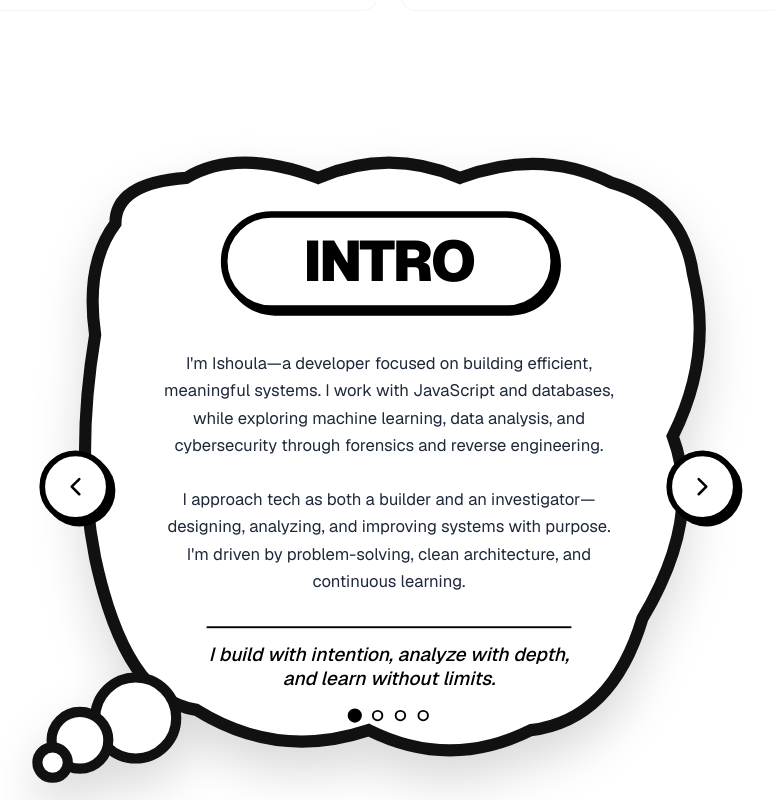
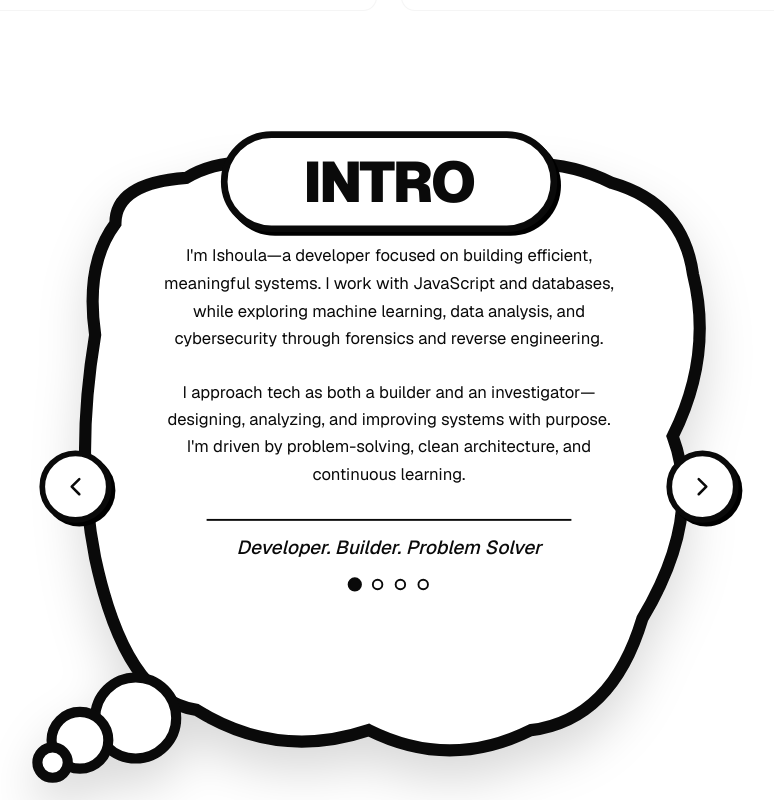
Before and after one commit to Ishoula/Getting_to_know, a Next.js app: page / in a window 1280 px wide. Shown: the part 3300-4100 px from the top of the page, without its empty margins (251-1025 px from the left). Built offline with nearby package versions, Linux system fonts and the light colour scheme; no server answers; the database is empty.

Commit message:
Refined the Quickie bubble

```diff
--- a/components/identity-bubble/Quickie.tsx
+++ b/components/identity-bubble/Quickie.tsx
@@ -2,7 +2,7 @@
 
 import React, { useState } from 'react';
 import { motion, AnimatePresence } from 'framer-motion';
-import { ChevronLeft, ChevronRight } from 'lucide-react';
+import { ChevronLeft, ChevronRight ,MessageCircle, Mail} from 'lucide-react';
 
 const SECTIONS = [
   {
@@ -24,8 +24,7 @@ const SECTIONS = [
     ),
     tagline: (
       <>
-        I build with intention, analyze with depth,<br className="hidden sm:block" />
-        and learn without limits.
+        Developer. Builder. Problem Solver
       </>
     )
   },
@@ -35,41 +34,37 @@ const SECTIONS = [
     content: (
       <div className="grid grid-cols-2 gap-x-3 gap-y-2 sm:gap-x-8 sm:gap-y-4 text-left">
         <div>
-          <h3 className="font-bold text-black border-b-2 border-black/10 mb-0.5 sm:mb-1">Frontend</h3>
-          <p className="text-[9px] xs:text-[11px] sm:text-[13px] md:text-base">Next.js, React, TypeScript, Tailwind CSS</p>
+          <h3 className="font-bold text-foreground border-b-2 border-foreground/10 mb-0.5 sm:mb-1">Frontend & Mobile</h3>
+          <p className="text-[9px] xs:text-[11px] sm:text-[13px] md:text-base">Next.js, React, TypeScript, Tailwind CSS, React Native</p>
         </div>
         <div>
-          <h3 className="font-bold text-black border-b-2 border-black/10 mb-0.5 sm:mb-1">Backend</h3>
-          <p className="text-[9px] xs:text-[11px] sm:text-[13px] md:text-base">Node.js, PostgreSQL, GraphQL, Prisma, Redis</p>
+          <h3 className="font-bold text-foreground border-b-2 border-foreground/10 mb-0.5 sm:mb-1">Backend</h3>
+          <p className="text-[9px] xs:text-[11px] sm:text-[13px] md:text-base">Node.js, PostgreSQL, REST, Prisma,Java, Spring Boot,Python, MongoDB, PostgreSQL, SQLite</p>
         </div>
         <div>
-          <h3 className="font-bold text-black border-b-2 border-black/10 mb-0.5 sm:mb-1">DevOps</h3>
-          <p className="text-[9px] xs:text-[11px] sm:text-[13px] md:text-base">Docker, AWS, Kubernetes, CI/CD</p>
-        </div>
-        <div>
-          <h3 className="font-bold text-black border-b-2 border-black/10 mb-0.5 sm:mb-1">Core</h3>
-          <p className="text-[9px] xs:text-[11px] sm:text-[13px] md:text-base">System Design, Security, Data Analysis</p>
+          <h3 className="font-bold text-foreground border-b-2 border-foreground/10 mb-0.5 sm:mb-1">Others</h3>
+          <p className="text-[9px] xs:text-[11px] sm:text-[13px] md:text-base">Data Structures and Algorithms, Git, Embedded Systems, C++, C, Google sheets, Ms Excel, Python, Canva , Figma, Blender</p>
         </div>
       </div>
     ),
-    tagline: "Mastering the stack from pixels to production."
+    tagline: "What I bring to the table"
   },
   {
     id: 'projects',
     title: 'PROJECTS',
     content: (
       <div className="space-y-2 sm:space-y-4">
-        <div className="border-l-[3px] sm:border-l-4 border-black pl-3 sm:pl-4 py-0.5">
-          <h3 className="font-bold text-black text-xs sm:text-lg md:text-xl">PesaTracker</h3>
+        <div className="border-l-[3px] sm:border-l-4 border-foreground pl-3 sm:pl-4 py-0.5">
+          <h3 className="font-bold text-foreground text-xs sm:text-lg md:text-xl">PesaTracker</h3>
           <p className="text-[9px] xs:text-[11px] sm:text-[13px] md:text-base">A premium financial ecosystem with glassmorphism and real-time analytics.</p>
         </div>
-        <div className="border-l-[3px] sm:border-l-4 border-black pl-3 sm:pl-4 py-0.5">
-          <h3 className="font-bold text-black text-xs sm:text-lg md:text-xl">Interactive Portfolio</h3>
+        <div className="border-l-[3px] sm:border-l-4 border-foreground pl-3 sm:pl-4 py-0.5">
+          <h3 className="font-bold text-foreground text-xs sm:text-lg md:text-xl">Interactive Portfolio</h3>
           <p className="text-[9px] xs:text-[11px] sm:text-[13px] md:text-base">Modern 3D showcase built with Next.js, Three.js and Framer Motion.</p>
         </div>
       </div>
     ),
-    tagline: "Turning complex problems into elegant, functional reality."
+    tagline: "From concept to reality"
   },
   {
     id: 'contact',
@@ -80,17 +75,52 @@ const SECTIONS = [
           Looking for a developer who thinks like an investigator and builds like an architect?
           Let&apos;s talk about your next project.
         </p>
-        <button
-          onClick={() => window.location.href = '#contact'}
-          className="bg-black text-white px-5 sm:px-8 py-1.5 sm:py-3 rounded-full font-bold text-xs sm:text-base hover:scale-105 transition-transform shadow-[4px_4px_0px_0px_rgba(255,255,255,0.3)]"
-        >
-          GET IN TOUCH
-        </button>
+        <div className="space-y-4">
+            <h4 className="text-sm font-semibold uppercase tracking-wider text-muted-foreground">Contact</h4>
+            <ul className="space-y-3">
+              <li>
+                <a
+                  href="mailto:shoulamite2k@gmail.com"
+                  className="group flex items-center gap-3 text-sm hover:text-primary transition-colors"
+                >
+                  <div className="p-2 rounded-full bg-primary/10 group-hover:bg-primary/20 transition-colors">
+                    <Mail className="h-4 w-4" />
+                  </div>
+                  <span>shoulamite2k@gmail.com</span>
+                </a>
+              </li>
+             <li>
+                <a
+                  href="https://wa.me/+250798482836"
+                  target="_blank"
+                  rel="noopener noreferrer"
+                  className="group flex items-center gap-3 text-sm hover:text-green-500 transition-colors"
+                >
+                  <div className="p-2 rounded-full bg-green-500/10 group-hover:bg-green-500/20 transition-colors">
+                    <MessageCircle className="h-4 w-4" />
+                  </div>
+                  <span>+250 798 482 836</span>
+                </a>
+              </li>
+            </ul>
+          </div>
       </div>
     ),
     tagline: "Open for collaborations, challenges, and coffee."
   }
 ];
+
+function SectionTitleBadge({ title }: { title: string }) {
+  return (
+    <div className="absolute left-1/2 top-0 z-20 -translate-x-1/2 -translate-y-1/2">
+      <div className="inline-flex items-center justify-center bg-card border-[4px] sm:border-[6px] md:border-[7px] border-foreground px-6 sm:px-12 md:px-20 py-1 sm:py-3 md:py-4 rounded-[60px] shadow-[4px_4px_0px_0px_rgba(0,0,0,1)] dark:shadow-[4px_4px_0px_0px_rgba(255,255,255,0.35)]">
+        <h1 className="text-lg sm:text-4xl md:text-5xl lg:text-6xl font-black tracking-[-1px] sm:tracking-[-2px] text-foreground">
+          {title}
+        </h1>
+      </div>
+    </div>
+  );
+}
 
 export default function Quickie() {
   const [currentIndex, setCurrentIndex] = useState(0);
@@ -156,37 +186,36 @@ export default function Quickie() {
                  Q100 560 70 420
                  Q50 320 70 200
                  Q60 130 90 90 Z"
-              fill="white"
-              stroke="#111111"
+              className="fill-card stroke-foreground"
               strokeWidth="12"
             />
 
             {/* Bottom Bubbles */}
-            <circle cx="110" cy="578" r="40" fill="white" stroke="#111111" strokeWidth="10"/>
-            <circle cx="55" cy="600" r="28" fill="white" stroke="#111111" strokeWidth="10"/>
-            <circle cx="28" cy="622" r="15" fill="white" stroke="#111111" strokeWidth="10"/>
+            <circle cx="110" cy="578" r="40" className="fill-card stroke-foreground" strokeWidth="10"/>
+            <circle cx="55" cy="600" r="28" className="fill-card stroke-foreground" strokeWidth="10"/>
+            <circle cx="28" cy="622" r="15" className="fill-card stroke-foreground" strokeWidth="10"/>
           </svg>
 
           {/* Navigation Arrows - Absolute Overlay */}
           <div className="absolute inset-x-0 top-1/2 -translate-y-1/2 flex justify-between px-2 sm:px-4 z-30 pointer-events-none">
             <button
               onClick={prevSection}
-              className="pointer-events-auto p-2 sm:p-4 bg-white border-[4px] sm:border-[6px] border-black rounded-full shadow-[4px_4px_0px_0px_rgba(0,0,0,1)] hover:translate-x-[-2px] hover:translate-y-[-2px] hover:shadow-[6px_6px_0px_0px_rgba(0,0,0,1)] transition-all cursor-pointer group active:scale-95"
+              className="pointer-events-auto p-2 sm:p-4 bg-card border-[4px] sm:border-[6px] border-foreground rounded-full shadow-[4px_4px_0px_0px_rgba(0,0,0,1)] dark:shadow-[4px_4px_0px_0px_rgba(255,255,255,0.35)] hover:translate-x-[-2px] hover:translate-y-[-2px] hover:shadow-[6px_6px_0px_0px_rgba(0,0,0,1)] dark:hover:shadow-[6px_6px_0px_0px_rgba(255,255,255,0.35)] transition-all cursor-pointer group active:scale-95"
               aria-label="Previous section"
             >
-              <ChevronLeft size={32} className="text-black group-hover:scale-110 transition-transform w-5 h-5 sm:w-8 sm:h-8" />
+              <ChevronLeft size={32} className="text-foreground group-hover:scale-110 transition-transform w-5 h-5 sm:w-8 sm:h-8" />
             </button>
             <button
               onClick={nextSection}
-              className="pointer-events-auto p-2 sm:p-4 bg-white border-[4px] sm:border-[6px] border-black rounded-full shadow-[4px_4px_0px_0px_rgba(0,0,0,1)] hover:translate-x-[2px] hover:translate-y-[-2px] hover:shadow-[6px_6px_0px_0px_rgba(0,0,0,1)] transition-all cursor-pointer group active:scale-95"
+              className="pointer-events-auto p-2 sm:p-4 bg-card border-[4px] sm:border-[6px] border-foreground rounded-full shadow-[4px_4px_0px_0px_rgba(0,0,0,1)] dark:shadow-[4px_4px_0px_0px_rgba(255,255,255,0.35)] hover:translate-x-[2px] hover:translate-y-[-2px] hover:shadow-[6px_6px_0px_0px_rgba(0,0,0,1)] dark:hover:shadow-[6px_6px_0px_0px_rgba(255,255,255,0.35)] transition-all cursor-pointer group active:scale-95"
               aria-label="Next section"
             >
-              <ChevronRight size={32} className="text-black group-hover:scale-110 transition-transform w-5 h-5 sm:w-8 sm:h-8" />
+              <ChevronRight size={32} className="text-foreground group-hover:scale-110 transition-transform w-5 h-5 sm:w-8 sm:h-8" />
             </button>
           </div>
 
           {/* Content Overlay */}
-          <div className="absolute inset-0 flex flex-col items-center justify-center px-10 sm:px-14 md:px-20 py-8 text-center -translate-y-4 sm:translate-y-[-25px] md:translate-y-[-10px]">
+          <div className="absolute inset-0 flex flex-col items-center justify-start px-10 sm:px-14 md:px-20 pt-10 sm:pt-12 md:pt-14 text-center -translate-y-2 sm:translate-y-[-8px] md:translate-y-[-4px]">
 
             <AnimatePresence mode="wait" custom={direction}>
               <motion.div
@@ -200,27 +229,20 @@ export default function Quickie() {
                   x: { type: "spring", stiffness: 300, damping: 30 },
                   opacity: { duration: 0.2 }
                 }}
-                className="flex flex-col items-center justify-center w-full"
+                className="relative flex flex-col items-center justify-start w-full"
               >
-                {/* Section Badge */}
-                <div className="mb-6 sm:mb-8 md:mb-10 -mt-2 sm:-mt-6">
-                  <div className="inline-block bg-white border-[4px] sm:border-[6px] md:border-[7px] border-black px-6 sm:px-12 md:px-20 py-1 sm:py-3 md:py-4 rounded-[60px] shadow-[4px_4px_0px_0px_rgba(0,0,0,1)] hover:translate-x-[-2px] hover:translate-y-[-2px] hover:shadow-[8px_8px_0px_0px_rgba(0,0,0,1)] transition-all duration-300 cursor-default group">
-                    <h1 className="text-lg sm:text-4xl md:text-5xl lg:text-6xl font-black tracking-[-1px] sm:tracking-[-2px] text-black group-hover:scale-105 transition-transform duration-300">
-                      {section.title}
-                    </h1>
-                  </div>
-                </div>
+                <SectionTitleBadge title={section.title} />
 
                 {/* Main Content Area */}
-                <div className="w-full max-w-[90%] sm:max-w-[85%] md:max-w-[520px] min-h-[140px] sm:min-h-[200px] flex items-center justify-center text-[10px] xs:text-[12px] sm:text-[14px] md:text-[16px] lg:text-[17.5px] leading-tight sm:leading-relaxed md:leading-[1.65] text-gray-800 px-2 sm:px-4">
+                <div className="w-full max-w-[90%] sm:max-w-[85%] md:max-w-[520px] min-h-[140px] sm:min-h-[200px] flex items-center justify-center text-[10px] xs:text-[12px] sm:text-[14px] md:text-[16px] lg:text-[17.5px] leading-tight sm:leading-relaxed md:leading-[1.65] text-foreground px-2 sm:px-4 mt-12 sm:mt-14 md:mt-16">
                   {section.content}
                 </div>
 
                 {/* Divider */}
-                <div className="w-20 sm:w-64 md:w-80 lg:w-96 h-px sm:h-0.5 bg-black my-4 sm:my-6 md:my-8" />
+                <div className="w-20 sm:w-64 md:w-80 lg:w-96 h-px sm:h-0.5 bg-foreground my-4 sm:my-6 md:my-8" />
 
                 {/* Tagline */}
-                <p className="text-[9px] xs:text-[11px] sm:text-[15px] md:text-lg lg:text-xl font-medium italic leading-tight max-w-[85%] sm:max-w-md text-black px-4 -mt-2 sm:-mt-3 md:-mt-4">
+                <p className="text-[9px] xs:text-[11px] sm:text-[15px] md:text-lg lg:text-xl font-medium italic leading-tight max-w-[85%] sm:max-w-md text-foreground px-4 -mt-2 sm:-mt-3 md:-mt-4">
                   {section.tagline}
                 </p>
 
@@ -233,8 +255,8 @@ export default function Quickie() {
                         setDirection(i > currentIndex ? 1 : -1);
                         setCurrentIndex(i);
                       }}
-                      className={`w-2 h-2 sm:w-3 sm:h-3 rounded-full border-2 border-black transition-all duration-300 ${
-                        i === currentIndex ? 'bg-black scale-125' : 'bg-transparent hover:bg-black/20'
+                      className={`w-2 h-2 sm:w-3 sm:h-3 rounded-full border-2 border-foreground transition-all duration-300 ${
+                        i === currentIndex ? 'bg-foreground border-foreground scale-125' : 'bg-transparent border-foreground hover:bg-foreground/20'
                       }`}
                       aria-label={`Go to section ${i + 1}`}
                     />
```
